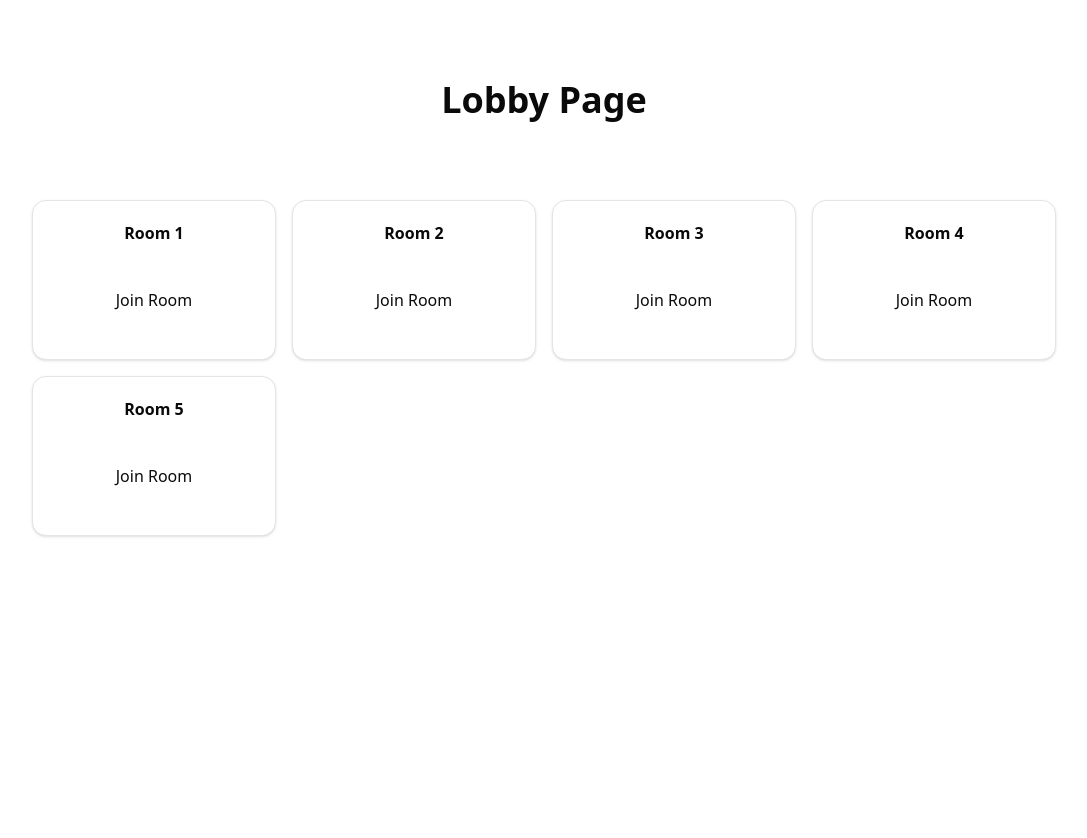
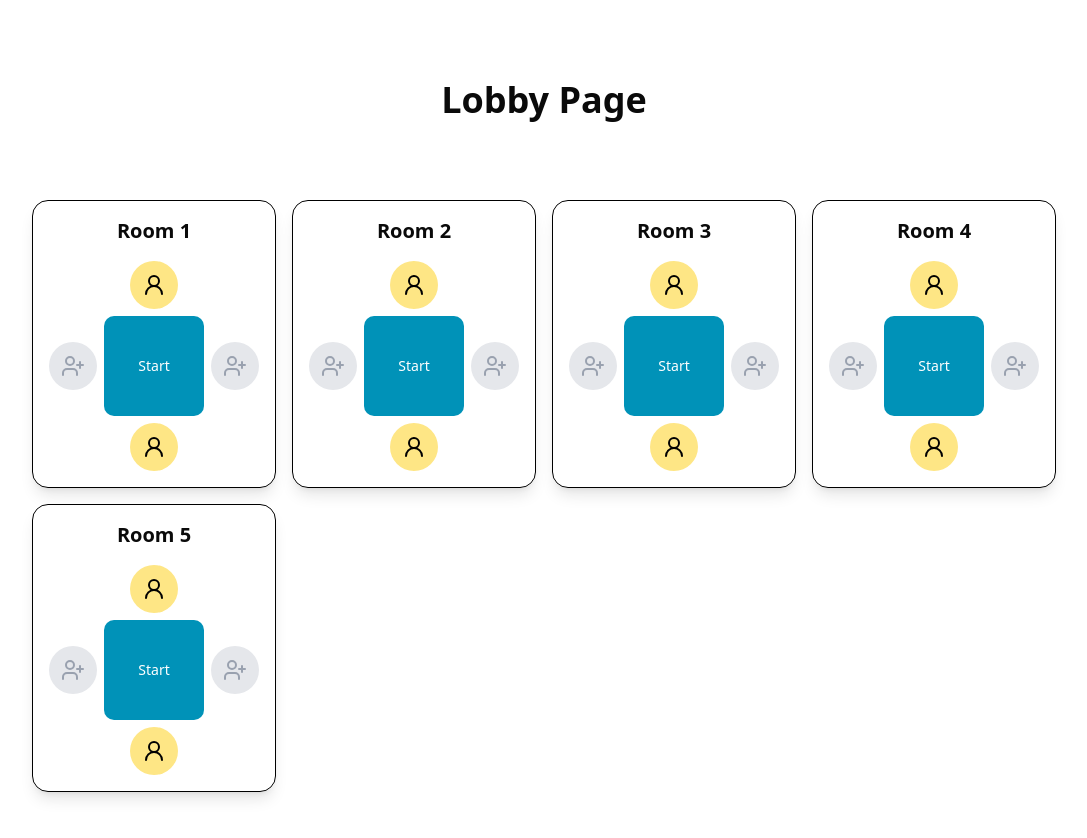
Before and after one commit to tigerbook73/mj-next, a Next.js app: page /lobby in a window 1280 px wide. Shown: the top 838 px of the page, without its empty margins (96-1183 px from the left). Before the commit the page ends 800 px from the top, so only its background shows below. Built offline with nearby package versions, Linux system fonts and the light colour scheme.

Commit message:
feat: refactor lobby page and room component

```diff
--- a/package.json
+++ b/package.json
@@ -16,6 +16,7 @@
     "@hookform/resolvers": "^5.2.2",
     "@radix-ui/react-label": "^2.1.7",
     "@radix-ui/react-slot": "^1.2.3",
+    "@radix-ui/react-tooltip": "^1.2.8",
     "class-variance-authority": "^0.7.1",
     "clsx": "^2.1.1",
     "lucide-react": "^0.545.0",
--- a/src/app/lobby/page.tsx
+++ b/src/app/lobby/page.tsx
@@ -11,7 +11,7 @@ export default function LobbyPage() {
 
       <div className="grid w-full max-w-[1024px] grid-cols-[repeat(auto-fit,minmax(200px,1fr))] gap-4">
         {games.map((i) => (
-          <Room key={i} name={`${i}`} />
+          <Room key={i} name={`Room ${i}`} />
         ))}
       </div>
     </div>
--- a/src/components/room.tsx
+++ b/src/components/room.tsx
@@ -1,19 +1,99 @@
 "use client";
 
+import { useState } from "react";
+import {
+  Tooltip,
+  TooltipContent,
+  TooltipProvider,
+  TooltipTrigger,
+} from "./ui/tooltip";
+import { Button } from "./ui/button";
+import { User2, UserPlus } from "lucide-react";
 import Link from "next/link";
-import { Card, CardContent, CardHeader, CardTitle } from "./ui/card";
 
-export default function Room({ name }: { name: string }) {
+type Chair = {
+  id: number;
+  player?: string;
+};
+
+type RoomProps = {
+  name: string;
+  chairs?: Chair[];
+  gameStarted?: boolean;
+};
+
+export default function Room({
+  name,
+  chairs = [
+    { id: 1, player: "Player 1" },
+    { id: 2 },
+    { id: 3, player: "Player 3" },
+    { id: 4 },
+  ],
+  gameStarted = false,
+}: RoomProps) {
+  const [currentChairs] = useState(chairs);
+
+  const renderChairIcon = (chair: Chair) => {
+    return chair.player ? (
+      <User2 className="h-6 w-6 text-black" />
+    ) : (
+      <UserPlus className="h-6 w-6 text-gray-400" />
+    );
+  };
+
+  const handleStart = () => {
+    console.log("Start Game clicked!");
+    // 这里未来可以改为触发实际逻辑（例如 emit socket 或 setState）
+  };
+
   return (
-    <Link href="/game">
-      <Card className="flex min-h-40 flex-col transition-shadow hover:shadow-lg">
-        <CardHeader className="flex items-center justify-center text-center">
-          <CardTitle>Room {name}</CardTitle>
-        </CardHeader>
-        <CardContent className="flex flex-grow items-center justify-center text-center">
-          Join Room
-        </CardContent>
-      </Card>
-    </Link>
+    <TooltipProvider>
+      <div className="flex h-full w-full flex-col items-center justify-center rounded-2xl border border-black p-4 shadow-lg transition-shadow hover:shadow-xl">
+        <h2 className="mb-4 text-xl font-semibold">{name}</h2>
+
+        <div className="relative flex aspect-square w-full max-w-[400px] items-center justify-center">
+          {/* 中间桌子区域 */}
+          <div className="flex h-[40%] min-h-[100px] w-[40%] min-w-[100px] items-center justify-center rounded-lg bg-cyan-600 font-bold text-white">
+            {gameStarted ? (
+              "Playing..."
+            ) : (
+              <Link href="/game" className="hover:underline">
+                <Button variant="ghost" onClick={handleStart}>
+                  Start
+                </Button>
+              </Link>
+            )}
+          </div>
+
+          {currentChairs.map((chair, index) => {
+            const positions = [
+              "absolute top-0 left-1/2 -translate-x-1/2",
+              "absolute top-1/2 right-0 -translate-y-1/2",
+              "absolute bottom-0 left-1/2 -translate-x-1/2",
+              "absolute top-1/2 left-0 -translate-y-1/2",
+            ];
+
+            const chairBg = chair.player ? "bg-amber-200" : "bg-gray-200";
+            const chairHoverBg = chair.player
+              ? "hover:bg-amber-300"
+              : "hover:bg-gray-300";
+
+            return (
+              <Tooltip key={chair.id}>
+                <TooltipTrigger asChild>
+                  <div
+                    className={`flex h-12 w-12 cursor-pointer items-center justify-center rounded-full ${chairBg} ${positions[index]} transition-colors ${chairHoverBg}`}
+                  >
+                    {renderChairIcon(chair)}
+                  </div>
+                </TooltipTrigger>
+                <TooltipContent>{chair.player || "Empty"}</TooltipContent>
+              </Tooltip>
+            );
+          })}
+        </div>
+      </div>
+    </TooltipProvider>
   );
 }
--- /dev/null
+++ b/src/components/ui/tooltip.tsx
@@ -0,0 +1,61 @@
+"use client"
+
+import * as React from "react"
+import * as TooltipPrimitive from "@radix-ui/react-tooltip"
+
+import { cn } from "@/lib/utils"
+
+function TooltipProvider({
+  delayDuration = 0,
+  ...props
+}: React.ComponentProps<typeof TooltipPrimitive.Provider>) {
+  return (
+    <TooltipPrimitive.Provider
+      data-slot="tooltip-provider"
+      delayDuration={delayDuration}
+      {...props}
+    />
+  )
+}
+
+function Tooltip({
+  ...props
+}: React.ComponentProps<typeof TooltipPrimitive.Root>) {
+  return (
+    <TooltipProvider>
+      <TooltipPrimitive.Root data-slot="tooltip" {...props} />
+    </TooltipProvider>
+  )
+}
+
+function TooltipTrigger({
+  ...props
+}: React.ComponentProps<typeof TooltipPrimitive.Trigger>) {
+  return <TooltipPrimitive.Trigger data-slot="tooltip-trigger" {...props} />
+}
+
+function TooltipContent({
+  className,
+  sideOffset = 0,
+  children,
+  ...props
+}: React.ComponentProps<typeof TooltipPrimitive.Content>) {
+  return (
+    <TooltipPrimitive.Portal>
+      <TooltipPrimitive.Content
+        data-slot="tooltip-content"
+        sideOffset={sideOffset}
+        className={cn(
+          "bg-foreground text-background animate-in fade-in-0 zoom-in-95 data-[state=closed]:animate-out data-[state=closed]:fade-out-0 data-[state=closed]:zoom-out-95 data-[side=bottom]:slide-in-from-top-2 data-[side=left]:slide-in-from-right-2 data-[side=right]:slide-in-from-left-2 data-[side=top]:slide-in-from-bottom-2 z-50 w-fit origin-(--radix-tooltip-content-transform-origin) rounded-md px-3 py-1.5 text-xs text-balance",
+          className
+        )}
+        {...props}
+      >
+        {children}
+        <TooltipPrimitive.Arrow className="bg-foreground fill-foreground z-50 size-2.5 translate-y-[calc(-50%_-_2px)] rotate-45 rounded-[2px]" />
+      </TooltipPrimitive.Content>
+    </TooltipPrimitive.Portal>
+  )
+}
+
+export { Tooltip, TooltipTrigger, TooltipContent, TooltipProvider }
```
Also changed, not shown: 1 other file (tests, documents, lock files or other folders).
